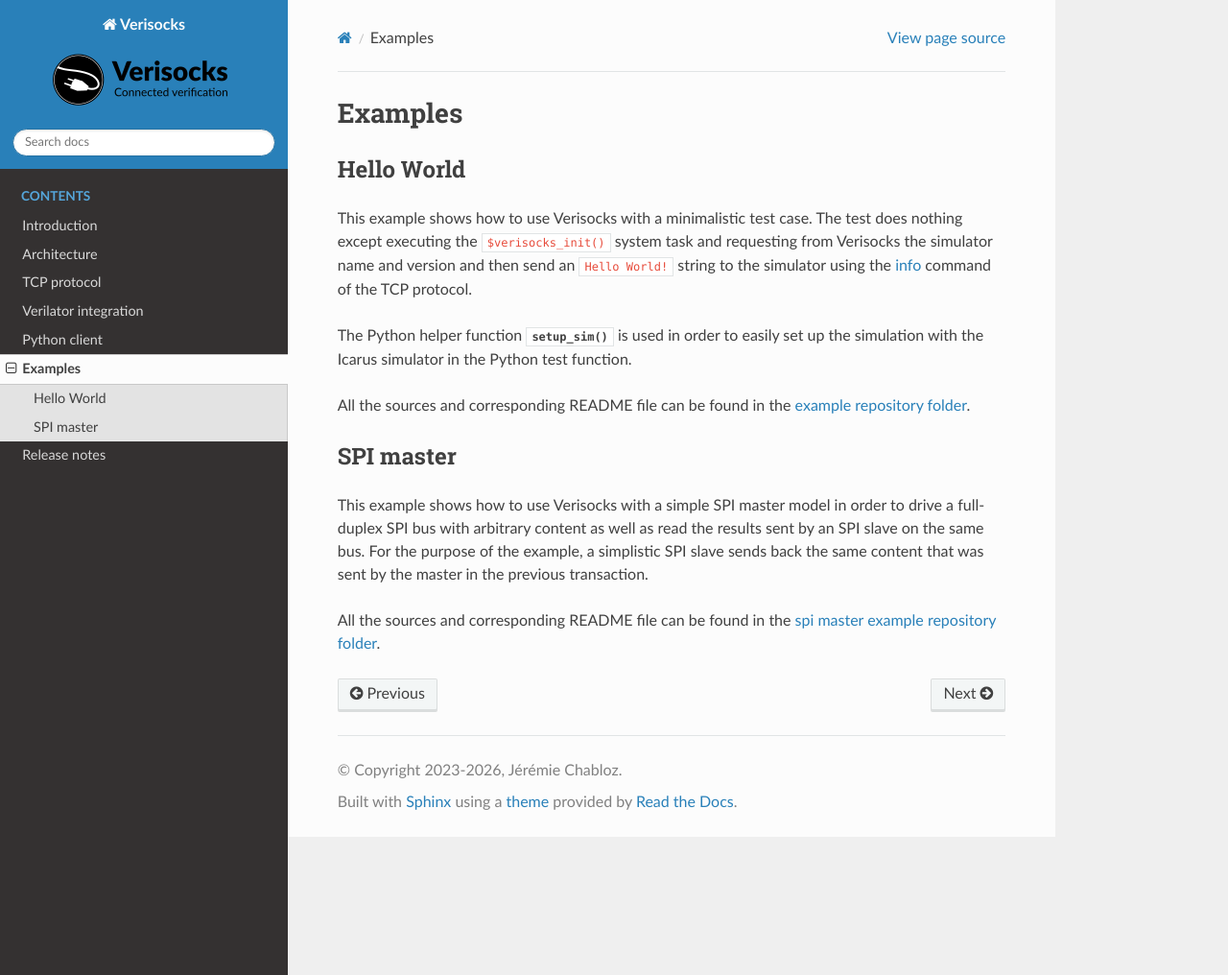
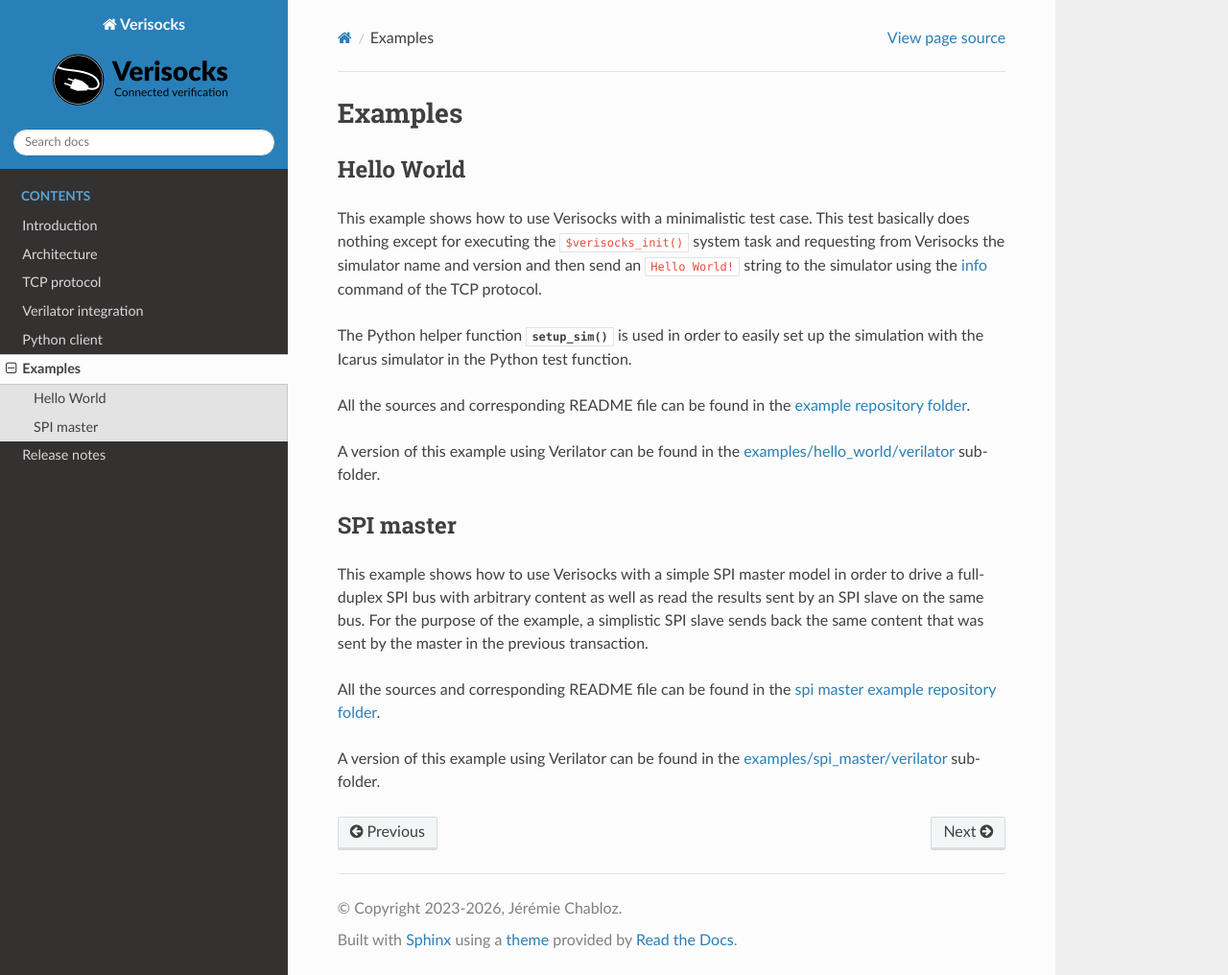
Before and after one commit to jchabloz/verisocks, a Sphinx documentation site: the page built from docs/src/examples.rst, in a window 1280 px wide and 1016 px high. Shown: the whole window at 96% size. Built offline with Sphinx 7.4.7 and the Read the Docs theme 3.1.0, drawn with Linux system fonts in a browser that asks for light colours.

```diff
--- a/docs/index.rst
+++ b/docs/index.rst
@@ -18,6 +18,8 @@ as `Icarus <https://steveicarus.github.io/iverilog/#>`_.
 
 From version 1.3.0, an integration API for Verisocks to be used together with
 C++ code generated by `Verilator <https://verilator.org>`_ is also provided.
+The Verisocks TCP protocol is compatible whether interfacing with a Verilog
+simulator with VPI or with a *verilated* design, minor a few exceptions.
 
 .. |github_logo| image:: _static/github-mark.png
     :height: 25px
@@ -32,8 +34,8 @@ Features
 * **Easy to integrate** within any existing verilog testbench and simulators
   implementing VPI (only :ref:`one system task <sec_verisocks_init>` to be
   called within the top-level ``initial`` statement)
-* As an alternative, Verisocks also supports a simple-to-use API to use with
-  Verilated C++ code
+* As an alternative, Verisocks also supports a :ref:`simple-to-use API
+  <sec_vsl_api>` to use with Verilated C++ code
 * Verisocks interfaces with the simulator simply via a standard **TCP socket**
   with a :ref:`JSON-based protocol <sec_tcp_protocol>`
 * Using this interface, Verisocks allows to **control the simulation** and
--- a/docs/src/examples.rst
+++ b/docs/src/examples.rst
@@ -10,11 +10,11 @@ Examples
 Hello World
 ***********
 
-This example shows how to use Verisocks with a minimalistic test case. The test
-does nothing except executing the :code:`$verisocks_init()` system task and
-requesting from Verisocks the simulator name and version and then send an
-:code:`Hello World!` string to the simulator using the :ref:`info <cmd_info>`
-command of the TCP protocol.
+This example shows how to use Verisocks with a minimalistic test case. This
+test basically does nothing except for executing the :code:`$verisocks_init()`
+system task and requesting from Verisocks the simulator name and version and
+then send an :code:`Hello World!` string to the simulator using the :ref:`info
+<cmd_info>` command of the TCP protocol.
 
 The Python helper function :py:meth:`setup_sim() <verisocks.utils.setup_sim>`
 is used in order to easily set up the simulation with the Icarus simulator in
@@ -24,16 +24,25 @@ All the sources and corresponding README file can be found in the `example
 repository folder
 <https://github.com/jchabloz/verisocks/blob/main/examples/hello_world>`_.
 
+A version of this example using Verilator can be found in the
+`examples/hello_world/verilator
+<https://github.com/jchabloz/verisocks/blob/main/examples/hello_world/verilator>`_
+sub-folder.
 
 SPI master
 **********
 
 This example shows how to use Verisocks with a simple SPI master model in order
 to drive a full-duplex SPI bus with arbitrary content as well as read the
-results sent by an SPI slave on the same bus.  For the purpose of the example,
-a simplistic SPI slave sends back the same content that was sent by the master
-in the previous transaction.
+results sent by an SPI slave on the same bus. For the purpose of the example, a
+simplistic SPI slave sends back the same content that was sent by the master in
+the previous transaction.
 
 All the sources and corresponding README file can be found in the `spi master
 example repository folder
 <https://github.com/jchabloz/verisocks/blob/main/examples/spi_master>`_.
+
+A version of this example using Verilator can be found in the
+`examples/spi_master/verilator
+<https://github.com/jchabloz/verisocks/blob/main/examples/spi_master/verilator>`_
+sub-folder.
--- a/docs/src/verilator_integ.rst
+++ b/docs/src/verilator_integ.rst
@@ -18,7 +18,7 @@ assumptions are made:
 
 From version 1.5 and above, the API has been completed such that:
 
-* if possible, the verilation can be (read *should be*) performed without the
+* if possible, the verilation can be (read *should be*) performed *without* the
   :code:`--timing` option,
 * the required clock signals can be declared in the C++ testbench using the
   :cpp:func:`vsl::VslInteg::register_clock` method. These clock signals can
```
Also changed, not shown: docs/src/intro.rst (+14 -10 lines), docs/src/release_notes.rst (+7 -5 lines), docs/src/tcp_protocol.rst (+4 -3 lines).
